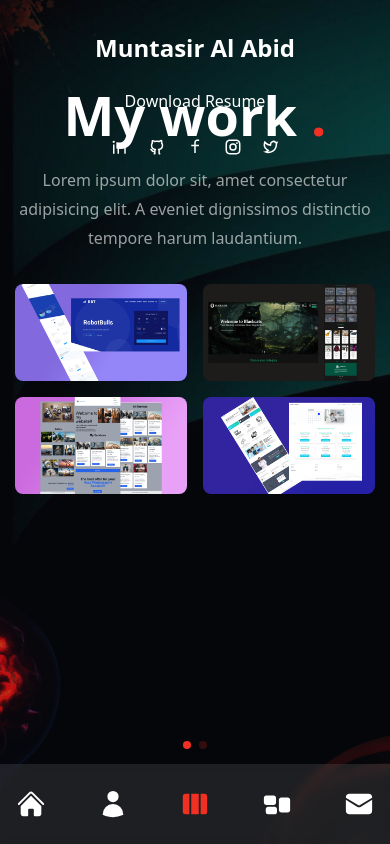
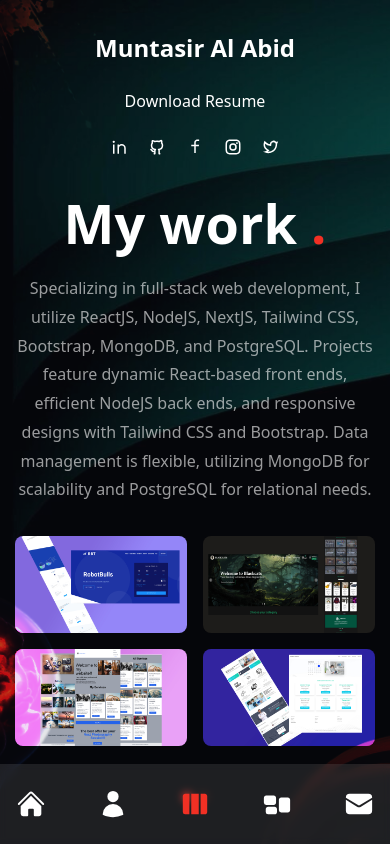
Before and after one commit to Salman-Faiz/portfolioV2Mon, a Next.js app: page /work in a window 390 px wide. Built offline with nearby package versions, Linux system fonts and the light colour scheme.

Commit message:
added project

```diff
--- a/components/Layout.js
+++ b/components/Layout.js
@@ -16,9 +16,6 @@ import Header from '../components/Header';
 import TopLeftImg from '../components/TopLeftImg';
 import Head from 'next/head';
 
-
-
-
 const Layout = ({ children }) => {
   return (
     <div
@@ -27,7 +24,6 @@ const Layout = ({ children }) => {
       <Head>
         <title>Muntasir's Portfolio</title>
         <link rel='icon' href='/favicon.png' />
-
       </Head>
 
       <TopLeftImg />
--- a/components/WorkSlider.js
+++ b/components/WorkSlider.js
@@ -68,7 +68,7 @@ const WorkSlider = () => {
         clickable: true,
       }}
       modules={[Pagination]}
-      className='h-[280px] sm:h-[480px]'
+      className='h-[280px] lg:h-[480px]'
     >
       <SwiperSlide >
         <div className='grid grid-cols-2 grid-rows-2 gap-4 cursor-pointer'>
--- a/pages/about/index.js
+++ b/pages/about/index.js
@@ -25,6 +25,7 @@ import {
   SiAdobephotoshop,
   SiJavascript,
   SiPhotopea,
+  SiRedux,
   SiExpress,
   SiFigma,
 } from 'react-icons/si';
@@ -46,7 +47,8 @@ const About = () => {
   const [index, setIndex] = useState(0);
 
   return (
-    <div className='h-[90vh] bg-primary/30 py-32 text-center xl:text-left overflow-y-auto'>
+    <div className='h-[90vh] lg:h-[100vh] bg-primary/30 pt-32 lg:pt-0 text-center xl:text-left overflow-y-auto   '>
+      <ParticlesContainer />
       <Circles />
       {/* avatar img */}
       <motion.div
@@ -58,7 +60,7 @@ const About = () => {
       >
 
       </motion.div>
-      <div className='container mx-auto h-full flex flex-col items-center xl:flex-row gap-x-6'>
+      <div className='container mx-auto h-full flex flex-col items-center xl:flex-row lg:gap-x-6'>
         {/* text */}
         <div className='flex-1 flex flex-col justify-center w-full sm:pt-16  lg:pt-0'>
           <motion.h3
@@ -66,7 +68,7 @@ const About = () => {
             initial='hidden'
             animate='show'
             exit='hidden'
-            className='font-bold lg:text-4xl sm:text-xl'
+            className='font-bold lg:text-2xl xl:text-4xl '
 
           >
             Passionate <span className='text-accent'>Full-Stack Developer</span> Building Tomorrow's Web Solutions Today.
@@ -76,20 +78,20 @@ const About = () => {
             initial='hidden'
             animate='show'
             exit='hidden'
-            className=' mx-auto lg:mx-0  md:my-5 mb-6 md:mb-12 px-2 lg:px-0'
+            className=' mx-auto lg:mx-0  md:my-5 mb-6 md:mb-12  px-2 lg:px-0'
           >
             2 years ago, I began freelancing as a developer. Since then, I've
             done remote work for many clients, counsulted for startups, and
             collaborated on digital products for business and consumer use.
           </motion.p>
-          <ParticlesContainer />
+
           {/* counters */}
           <motion.div
             variants={fadeIn('right', 0.6)}
             initial='hidden'
             animate='show'
             exit='hidden'
-            className=' md:flex md:max-w-xl xl:max-w-none mx-auto xl:mx-0 mb-8'
+            className=' md:flex md:max-w-xl xl:max-w-none mx-auto xl:mx-0 lg:mb-0'
           >
             <div className='flex flex-1 xl:gap-x-6'>
               {/* experience */}
@@ -157,7 +159,7 @@ const About = () => {
               credentials
             </div>
           </div>
-          <div className='py-5 xl:py-6 flex flex-col gap-y-2 xl:gap-y-4 items-center xl:items-start'>
+          <div className='py-5 flex flex-col gap-y-2 items-center xl:items-start'>
             {index === 0 && (
               <div>
 
@@ -172,6 +174,7 @@ const About = () => {
                     <div className='flex items-center'><SiJavascript />JavaScript</div>
                     <div className='flex items-center'><SiTypescript /> TypeScript</div>
                     <div className='flex items-center'><FaReact />ReactJs</div>
+                    <div className='flex items-center'><SiRedux />Redux</div>
                     <div className='flex items-center'><SiNextdotjs />NextJs</div>
                     <div className='flex items-center'><SiFramer />Farmer</div>
                     <div className='flex items-center'><FaSass />Sass</div>
--- a/pages/contact/index.js
+++ b/pages/contact/index.js
@@ -14,18 +14,18 @@ import { fadeIn } from '../../variants';
 
 const Contact = () => {
   return (
-    <div className='h-full bg-primary/30'>
+    <div className='h-full bg-primary/30 overflow-y-scroll'>
 
       <div className='container mx-auto py-32 text-center xl:text-left flex items-center justify-center h-full'>
         {/* text & form */}
-        <div className='flex flex-col w-full max-w-[700px]'>
+        <div className='flex flex-col w-full max-w-[700px] '>
           {/* text */}
           <motion.h2
             variants={fadeIn('up', 0.2)}
             initial='hidden'
             animate='show'
             exit='hidden'
-            className='h2 text-center mb-12'
+            className='h2 text-center mb-12 mt-80 md:mt-0'
           >
             Let's <span className='text-accent'>connect.</span>
           </motion.h2>
@@ -35,7 +35,7 @@ const Contact = () => {
             initial='hidden'
             animate='show'
             exit='hidden'
-            className='flex-1 flex flex-col gap-6 w-full mx-auto'
+            className='flex-1 flex flex-col gap-6 w-full mx-auto mb-28 md:mb-0'
           >
 
             {/* input group */}
@@ -45,7 +45,7 @@ const Contact = () => {
             </div>
             <input type='text' placeholder='subject' className='input' />
             <textarea placeholder='message' className='textarea'></textarea>
-            <button className='btn rounded-full border border-white/50 max-w-[170px] px-8 transition-all duration-300 flex items-center justify-center overflow-hidden hover:border-accent group'>
+            <button className='btn rounded-full border border-white/50 max-w-[170px] px-8 transition-all duration-300 flex items-center justify-center overflow-hidden hover:border-accent group '>
               <span className='group-hover:-translate-y-[120%] group-hover:opacity-0 transition-all duration-500'>
                 Let's talk
               </span>
--- a/pages/services/index.js
+++ b/pages/services/index.js
@@ -9,18 +9,18 @@ import { fadeIn } from '../../variants';
 
 const Services = () => {
   return (
-    <div className='h-full bg-primary/30 py-36 flex items-center'>
+    <div className='h-full bg-primary/30 py-36 flex items-center overflow-y-scroll'>
       <Circles />
       <div className='container mx-auto'>
         <div className='flex flex-col xl:flex-row gap-x-8'>
           {/* text */}
-          <div className='text-center flex xl:w-[30vw] flex-col lg:text-left mb-4 xl:mb-0'>
+          <div className='text-center flex xl:w-[30vw] flex-col lg:text-left mb-4 mt-52 md:mt-16 lg:mt-0 xl:mb-0'>
             <motion.h2
               variants={fadeIn('up', 0.2)}
               initial='hidden'
               animate='show'
               exit='hidden'
-              className='h2 xl:mt-8'
+              className='h2 xl:mt-8 md:text-3xl lg:text-6xl'
             >
               My services <span className='text-accent'>.</span>
             </motion.h2>
--- a/pages/work/index.js
+++ b/pages/work/index.js
@@ -6,10 +6,12 @@ import Circles from '../../components/Circles';
 // framer motion
 import { motion } from 'framer-motion';
 import { fadeIn } from '../../variants';
+import ParticlesContainer from '../../components/ParticlesContainer';
 
 const Work = () => {
   return (
-    <div className='h-full bg-primary/30 py-36 flex items-center'>
+    <div className='h-full bg-primary/30 py-24 lg:py-0 flex items-center relative overflow-y-scroll'>
+      {/* <ParticlesContainer /> */}
       <Circles />
       <div className='container mx-auto'>
         <div className='flex flex-col xl:flex-row gap-x-8'>
@@ -20,7 +22,7 @@ const Work = () => {
               initial='hidden'
               animate='show'
               exit='hidden'
-              className='h2 xl:mt-12'
+              className='h2 pt-80 md:pt-40 lg:pt-0 xl:mt-12'
             >
               My work <span className='text-accent'>.</span>
             </motion.h2>
@@ -29,10 +31,9 @@ const Work = () => {
               initial='hidden'
               animate='show'
               exit='hidden'
-              className='mb-4 max-w-[400px] mx-auto lg:mx-0'
+              className='mb-4 lg:mt-0 max-w-[400px] mx-auto lg:mx-0'
             >
-              Lorem ipsum dolor sit, amet consectetur adipisicing elit. A
-              eveniet dignissimos distinctio tempore harum laudantium.
+              Specializing in full-stack web development, I utilize ReactJS, NodeJS, NextJS, Tailwind CSS, Bootstrap, MongoDB, and PostgreSQL. Projects feature dynamic React-based front ends, efficient NodeJS back ends, and responsive designs with Tailwind CSS and Bootstrap. Data management is flexible, utilizing MongoDB for scalability and PostgreSQL for relational needs.
             </motion.p>
           </div>
 
```
